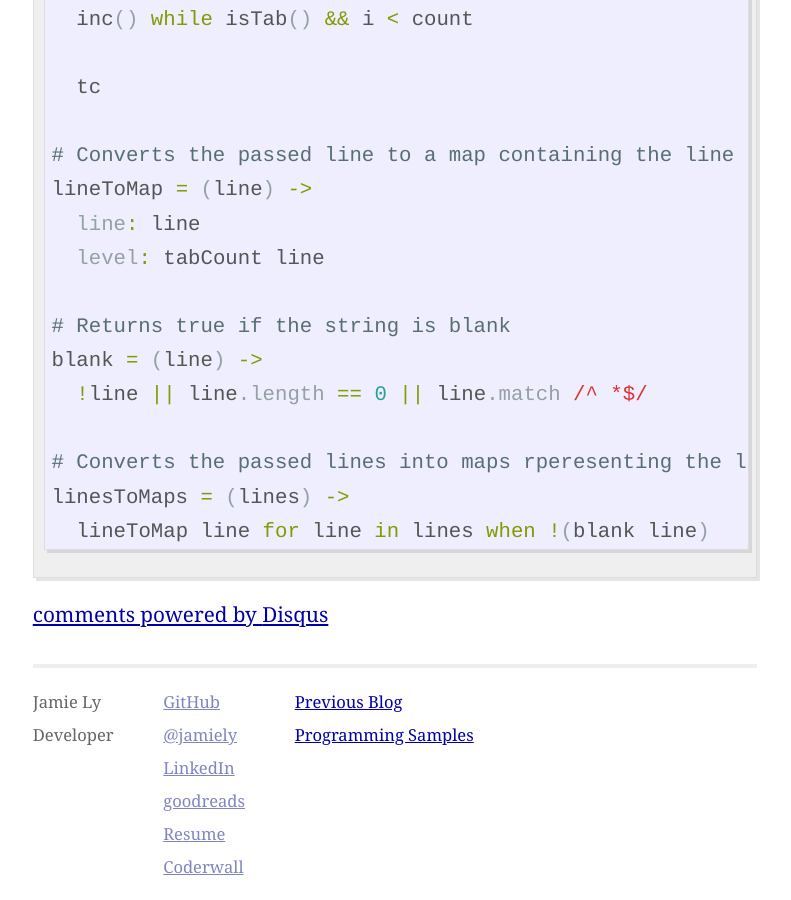
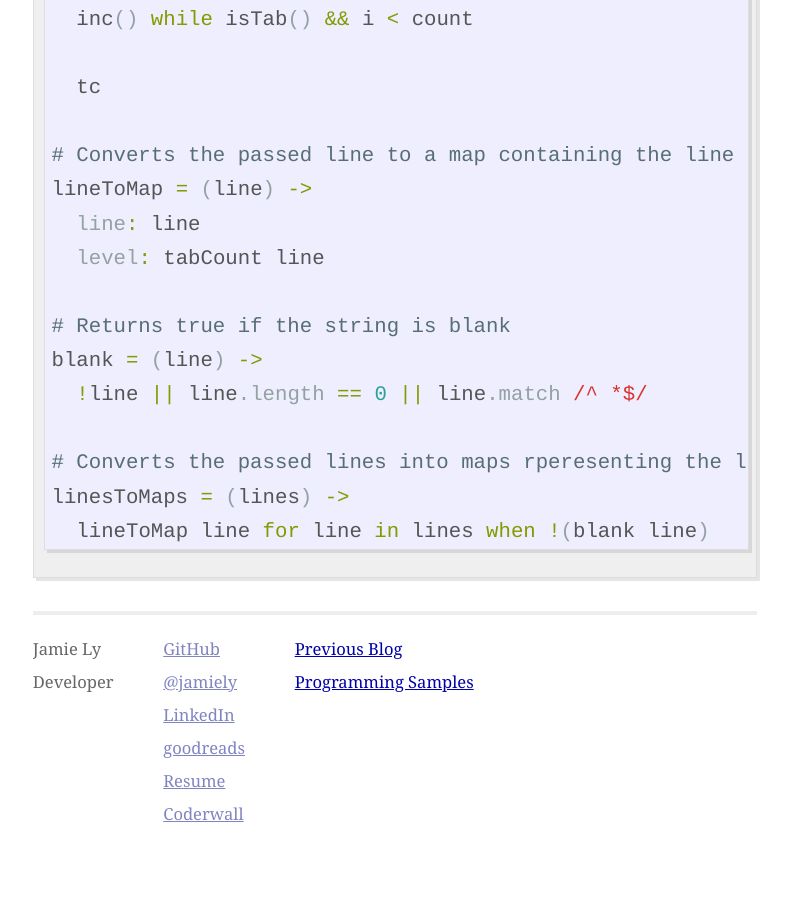
Before and after one commit to jamiely/deprecated_blog, a Jekyll site: the page built from _posts/2013-04-29-tabbed-list-to-html-in-coffeescript.markdown, in a window 1280 px wide and 900 px high, scrolled down 5431 px. Shown: the whole window, without its empty margins (245-1036 px from the left). Built offline with Jekyll 4.4.1, drawn with Linux system fonts in a browser that asks for light colours; Markdown is read by kramdown in place of the engine named in the settings; comment, search, counter and statistics services are not loaded; after the commit the page ends 6278 px from its top, so only the background shows below that; part of the change alters nothing that is shown.

Commit message:
Disable disqus

```diff
--- a/_layouts/post.html
+++ b/_layouts/post.html
@@ -10,20 +10,6 @@ layout: default
 
 <div class="comments">
   {% if page.comments %}
-    <div id="disqus_thread"></div>
-    <script type="text/javascript">
-        /* * * CONFIGURATION VARIABLES: EDIT BEFORE PASTING INTO YOUR WEBPAGE * * */
-        var disqus_shortname = 'jamiely-blog'; // required: replace example with your forum shortname
-
-        /* * * DON'T EDIT BELOW THIS LINE * * */
-        (function() {
-            var dsq = document.createElement('script'); dsq.type = 'text/javascript'; dsq.async = true;
-            dsq.src = '//' + disqus_shortname + '.disqus.com/embed.js';
-            (document.getElementsByTagName('head')[0] || document.getElementsByTagName('body')[0]).appendChild(dsq);
-        })();
-    </script>
-    <noscript>Please enable JavaScript to view the <a href="http://disqus.com/?ref_noscript">comments powered by Disqus.</a></noscript>
-    <a href="http://disqus.com" class="dsq-brlink">comments powered by <span class="logo-disqus">Disqus</span></a>
 
   {% endif %}
 </div>
```
